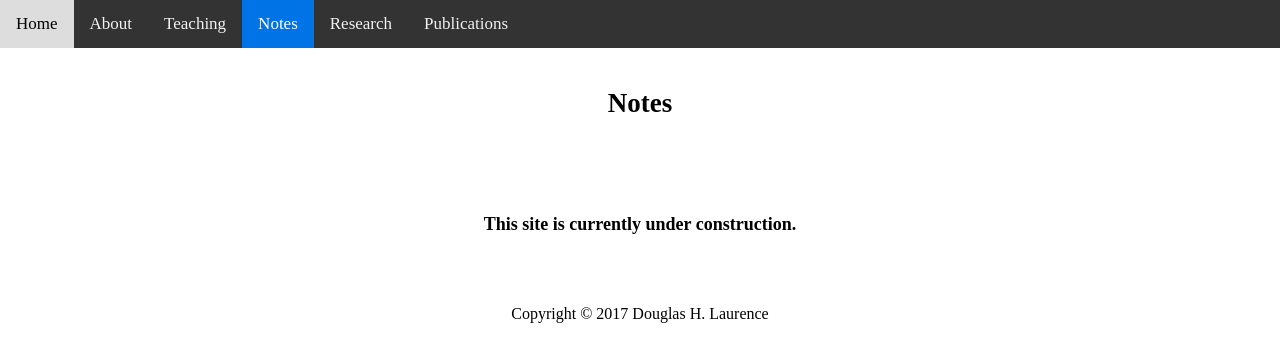
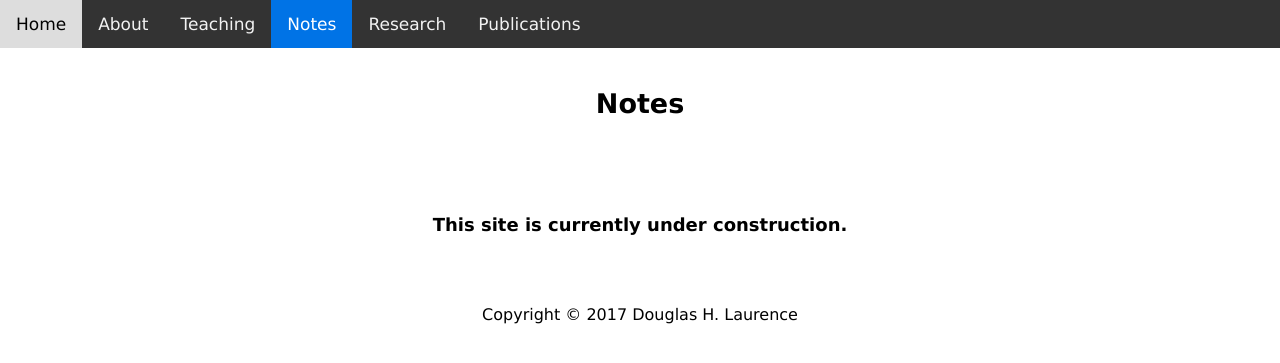
Before and after one commit to dhlaurence/dhlaurence.github.io, a Jekyll site: the page built from notes.html, in a window 1280 px wide. Shown: the top 363 px of the page. Built offline with Jekyll 4.4.1, drawn with Linux system fonts in a browser that asks for light colours.

Commit message:
Update style.scss

```diff
--- a/assets/css/style.scss
+++ b/assets/css/style.scss
@@ -3,6 +3,7 @@
 
 body {
   margin: 0;
+  font-family: Verdana, Arial, sans-serif;
 }
 
 .topnav {
```
